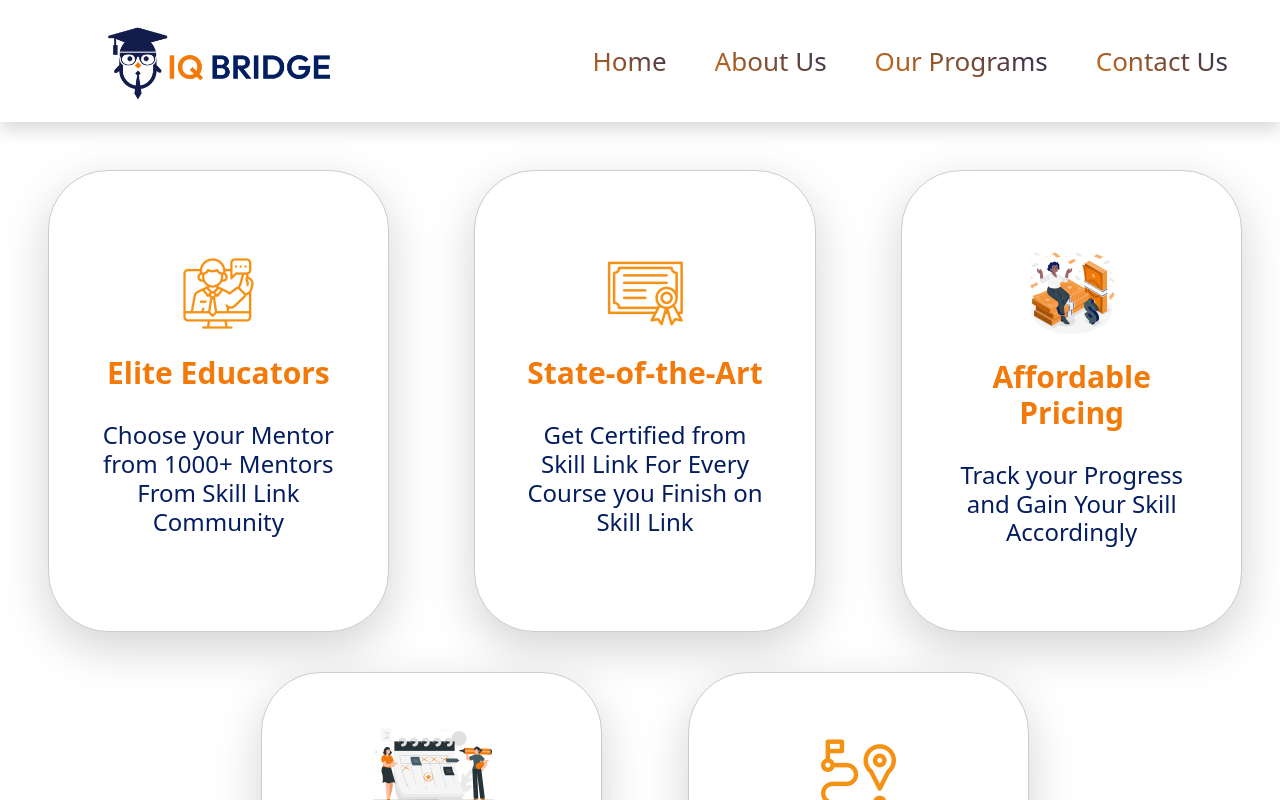
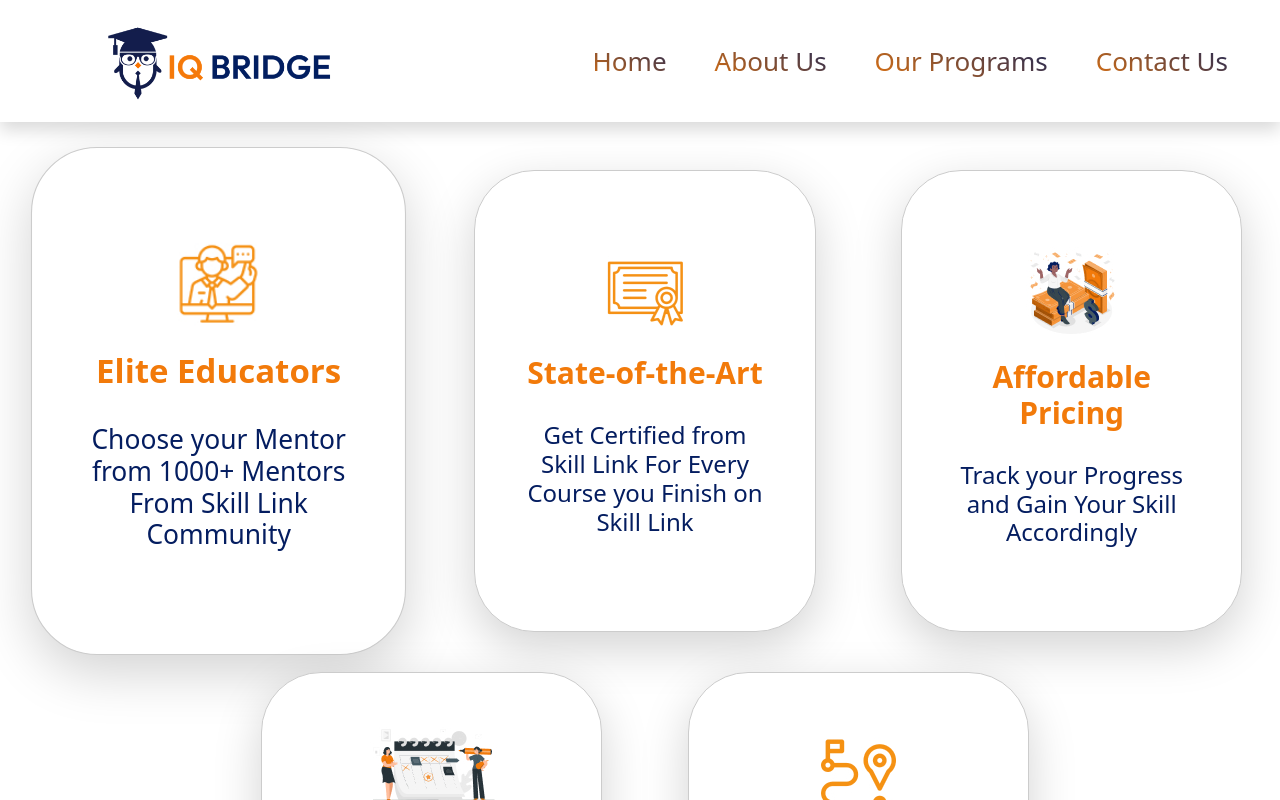
Before and after one commit to dilip2k04/hostinger, a React (Vite) app: page / in a window 1280 px wide. In both pictures the pointer is over the element 218 px from the left and 5770 px from the top of the page. Shown: the part 5370-6170 px from the top of the page. Built offline with nearby package versions, Linux system fonts and the light colour scheme.

Commit message:
Why IQ Bridge Hover Effect

```diff
--- a/src/pages/AboutUs/components/Card/Card.css
+++ b/src/pages/AboutUs/components/Card/Card.css
@@ -15,6 +15,10 @@
     border-radius: 60px;
     border: 1px solid #ccc;
     margin-left: 30px;
+    transition: all 0.3s ease-in-out;
+}
+.about_us_card:hover{
+        transform: scale(1.1);
 }
 
 .card_content h3 {
```
